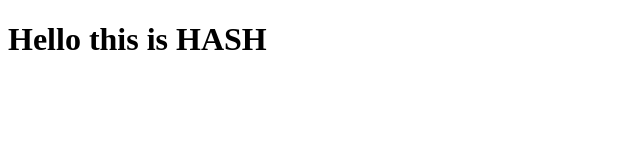
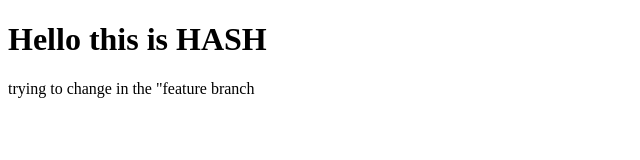
Before and after one commit to Programming-Club-IAU/Week-1, a plain HTML site: page index.html in a window 1280 px wide. Shown: the whole page, without its empty margins (0-640 px from the left). Drawn offline with Linux system fonts and the light colour scheme.

Commit message:
adding a p

```diff
--- a/index.html
+++ b/index.html
@@ -7,5 +7,6 @@
 </head>
 <body>
     <h1>Hello this is HASH</h1>
+    <p>trying to change in the "feature branch</p>
 </body>
 </html>
```
